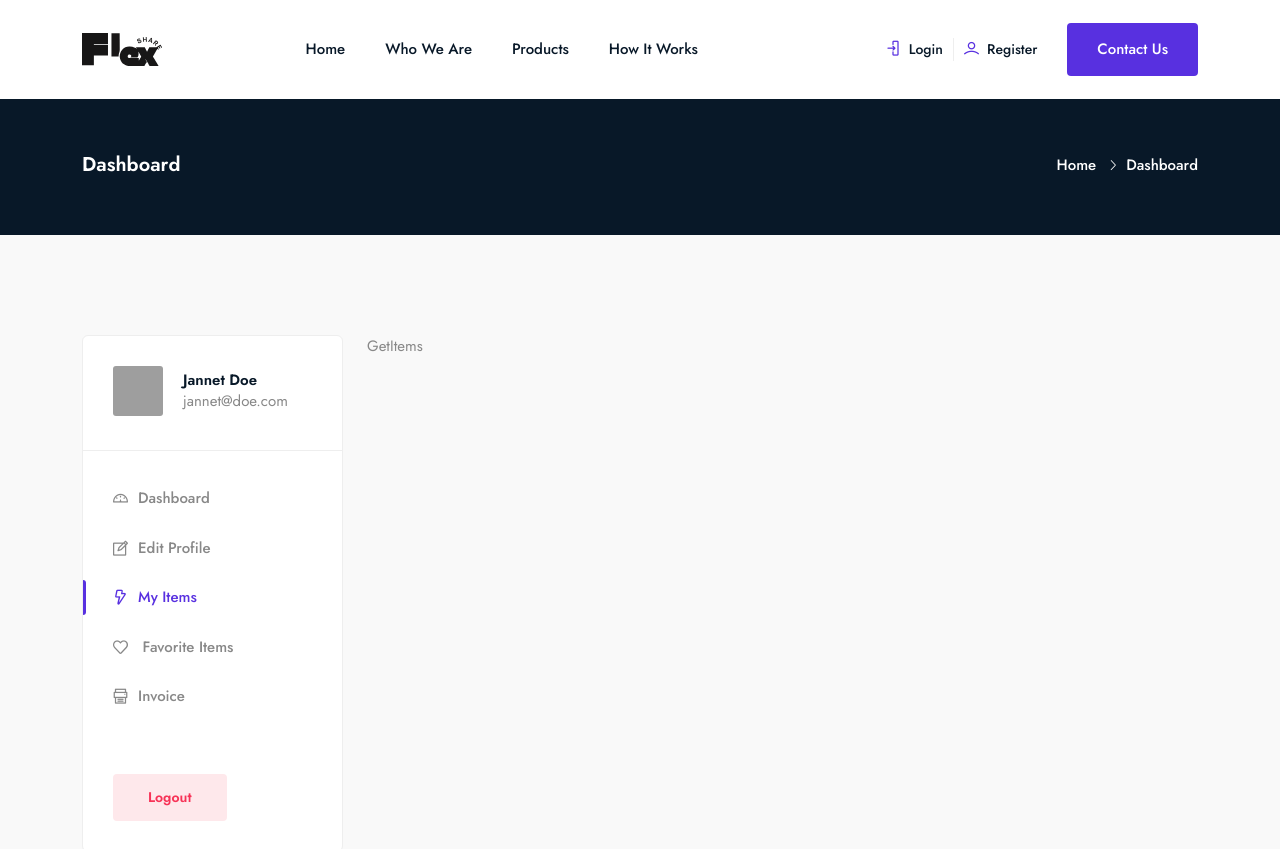
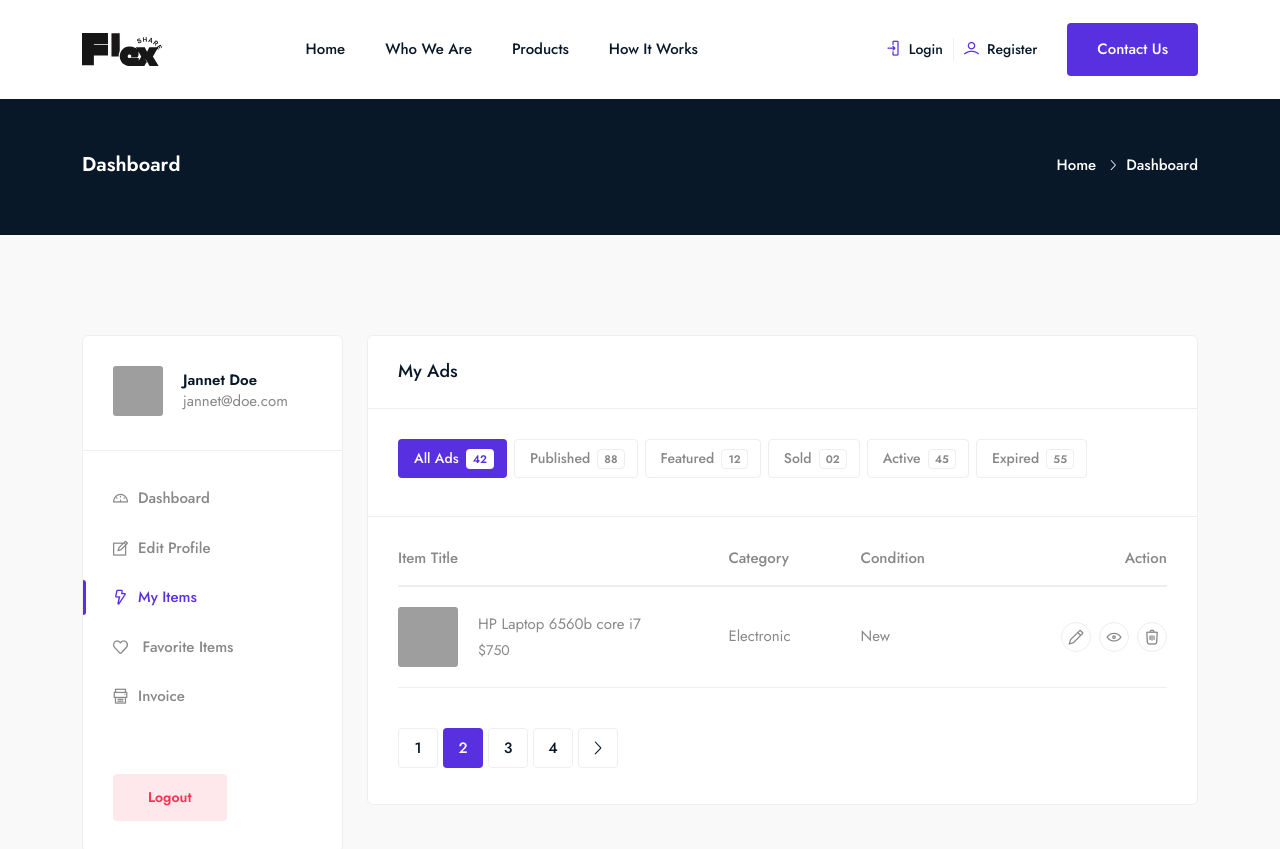
Before and after one commit to kajugadaniels/flexshare-client, a React (Vite) app: page /items in a window 1280 px wide. Shown: the top 849 px of the page. Built offline with nearby package versions, Linux system fonts and the light colour scheme; grey boxes are pictures that could not be loaded.

Commit message:
Design get items page

```diff
--- a/src/pages/profile/items/GetItems.jsx
+++ b/src/pages/profile/items/GetItems.jsx
@@ -2,7 +2,74 @@ import React from 'react'
 
 const GetItems = () => {
     return (
-        <div>GetItems</div>
+        <div className="main-content">
+            <div className="dashboard-block mt-0">
+                <h3 className="block-title">My Ads</h3>
+                <nav className="list-nav">
+                    <ul>
+                        <li className="active"><a href="javascript:void(0)">All Ads <span>42</span></a></li>
+                        <li><a href="javascript:void(0)">Published <span>88</span></a></li>
+                        <li><a href="javascript:void(0)">Featured <span>12</span></a></li>
+                        <li><a href="javascript:void(0)">Sold <span>02</span></a></li>
+                        <li><a href="javascript:void(0)">Active <span>45</span></a></li>
+                        <li><a href="javascript:void(0)">Expired <span>55</span></a></li>
+                    </ul>
+                </nav>
+                <div className="my-items">
+                    <div className="item-list-title">
+                        <div className="row align-items-center">
+                            <div className="col-lg-5 col-md-5 col-12">
+                                <p>Item Title</p>
+                            </div>
+                            <div className="col-lg-2 col-md-2 col-12">
+                                <p>Category</p>
+                            </div>
+                            <div className="col-lg-2 col-md-2 col-12">
+                                <p>Condition</p>
+                            </div>
+                            <div className="col-lg-3 col-md-3 col-12 align-right">
+                                <p>Action</p>
+                            </div>
+                        </div>
+                    </div>
+                    <div className="single-item-list">
+                        <div className="row align-items-center">
+                            <div className="col-lg-5 col-md-5 col-12">
+                                <div className="item-image">
+                                    <img src="https://demo.graygrids.com/themes/classigrids/assets/images/my-items/my-item1.png" alt="#" />
+                                    <div className="content">
+                                        <h3 className="title"><a href="javascript:void(0)">HP Laptop 6560b core i7</a></h3>
+                                        <span className="price">$750</span>
+                                    </div>
+                                </div>
+                            </div>
+                            <div className="col-lg-2 col-md-2 col-12">
+                                <p>Electronic</p>
+                            </div>
+                            <div className="col-lg-2 col-md-2 col-12">
+                                <p>New</p>
+                            </div>
+                            <div className="col-lg-3 col-md-3 col-12 align-right">
+                                <ul className="action-btn">
+                                    <li><a href="/item/edit/product"><i className="lni lni-pencil"></i></a></li>
+                                    <li><a href="/product/product-name"><i className="lni lni-eye"></i></a></li>
+                                    <li><a href="javascript:void(0)"><i className="lni lni-trash"></i></a></li>
+                                </ul>
+                            </div>
+                        </div>
+                    </div>
+                    <div className="pagination left">
+                        <ul className="pagination-list">
+                            <li><a href="javascript:void(0)">1</a></li>
+                            <li className="active"><a href="javascript:void(0)">2</a></li>
+                            <li><a href="javascript:void(0)">3</a></li>
+                            <li><a href="javascript:void(0)">4</a></li>
+                            <li><a href="javascript:void(0)"><i className="lni lni-chevron-right"></i></a></li>
+                        </ul>
+                    </div>
+                </div>
+            </div>
+        </div>
     )
 }
 
```
